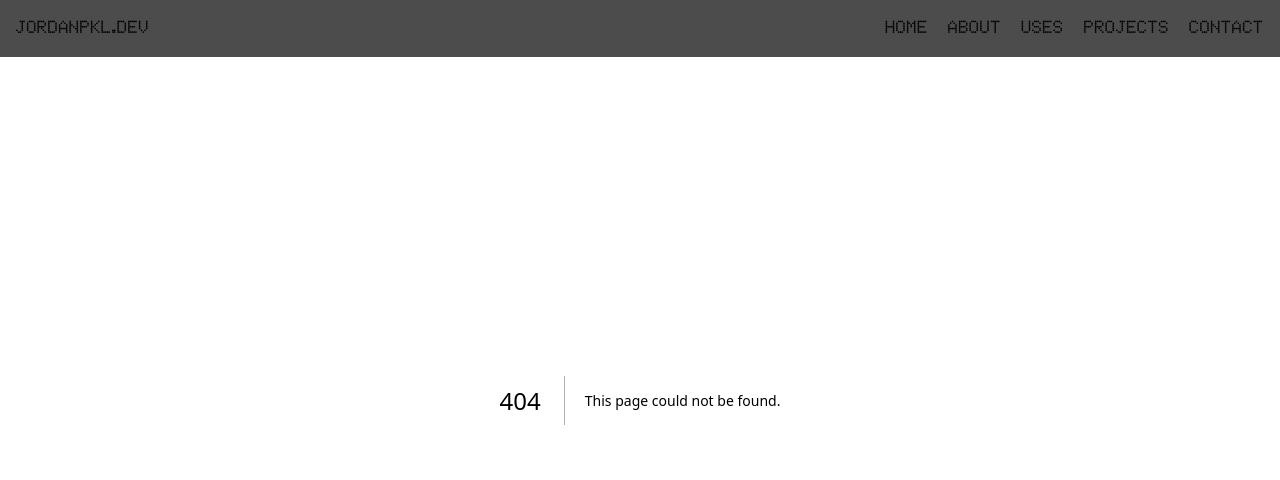
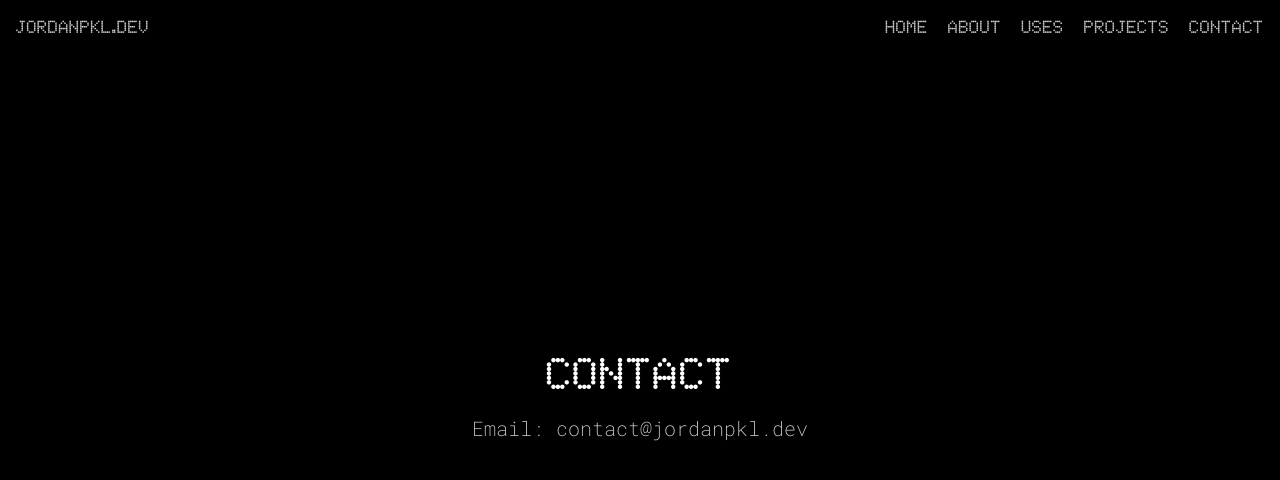
Before and after one commit to Jordanpkl/jordanpkl.dev, a Next.js app: page /contact in a window 1280 px wide. Before the commit this address had no page. Shown: the top 480 px of the page. Built offline with nearby package versions, Linux system fonts and the light colour scheme.

Commit message:
Add contact page

```diff
--- /dev/null
+++ b/src/Content/Contact.json
@@ -0,0 +1,7 @@
+[
+    {
+        "label": "Email",
+        "url": "mailto:contact@jordanpkl.dev",
+        "info": "contact@jordanpkl.dev"
+    }
+]
--- /dev/null
+++ b/src/Interfaces/Contact.tsx
@@ -0,0 +1,6 @@
+
+export interface ContactProps {
+    label: string,
+    info: string,
+    url: string | null,
+}
--- /dev/null
+++ b/src/app/api/contact/route.ts
@@ -0,0 +1,5 @@
+import { NextResponse } from 'next/server';
+import Data from '@/Content/Contact.json'
+export async function GET() {
+    return NextResponse.json(Data);
+}
--- /dev/null
+++ b/src/app/contact/page.tsx
@@ -0,0 +1,36 @@
+'use client'
+import { Center, Text, Container, Loader } from "@mantine/core";
+import Link from "next/link";
+import { useEffect, useState } from "react";
+import { ContactProps } from "@/Interfaces/Contact";
+import axios from "axios";
+
+export default function Contact() {
+    const [contactData, setContactData] = useState<ContactProps[]>([]);
+    const [fetched, setFetched] = useState<Boolean>(false);
+
+    const fetchContact = async () => {
+        const response = await axios.get('/api/contact')
+        setContactData(response.data)
+        setFetched(true)
+    }
+    useEffect(() => {
+        fetchContact();
+    }, [])
+    return !fetched ? (
+        <Center mih={'100vh'}>
+            <Loader color="white" size="xl" type="dots" />
+        </Center>
+    ) : (
+        <>
+            <Center mih={'100vh'}>
+                <Container className="font-RobotoMono" pt={'5rem'} pb={'5rem'}>
+                    <Text className="font-NFont5x7" ta="center" size={'2.5rem'} c={'white'} mb={'1rem'}>CONTACT</Text>
+                    {contactData.map((contact, index) => (
+                        <Text key={index} ta="center" size={'xl'}>{contact.label}: {contact.url ? <Link href={contact.url} className="hover:text-white">{contact.info}</Link> : `${contact.info}`}</Text>
+                    ))}
+                </Container>
+            </Center>
+        </>
+    )
+};
--- a/src/components/styles/SVG.tsx
+++ b/src/components/styles/SVG.tsx
@@ -32,6 +32,7 @@
             style={{ width: rem(size), height: rem(size), ...style }}
             {...others}
         >
-            <path d="M48.854 0C21.839 0 0 22 0 49.217c0 21.756 13.993 40.172 33.405 46.69 2.427.49 3.316-1.059 3.316-2.362 0-1.141-.08-5.052-.08-9.127-13.59 2.934-16.42-5.867-16.42-5.867-2.184-5.704-5.42-7.17-5.42-7.17-4.448-3.015.324-3.015.324-3.015 4.934.326 7.523 5.052 7.523 5.052 4.367 7.496 11.404 5.378 14.235 4.074.404-3.178 1.699-5.378 3.074-6.6-10.839-1.141-22.243-5.378-22.243-24.283 0-5.378 1.94-9.778 5.014-13.2-.485-1.222-2.184-6.275.486-13.038 0 0 4.125-1.304 13.426 5.052a46.97 46.97 0 0 1 12.214-1.63c4.125 0 8.33.571 12.213 1.63 9.302-6.356 13.427-5.052 13.427-5.052 2.67 6.763.97 11.816.485 13.038 3.155 3.422 5.015 7.822 5.015 13.2 0 18.905-11.404 23.06-22.324 24.283 1.78 1.548 3.316 4.481 3.316 9.126 0 6.6-.08 11.897-.08 13.526 0 1.304.89 2.853 3.316 2.364 19.412-6.52 33.405-24.935 33.405-46.691C97.707 22 75.788 0 48.854 0z" />        </svg>
+            <path d="M48.854 0C21.839 0 0 22 0 49.217c0 21.756 13.993 40.172 33.405 46.69 2.427.49 3.316-1.059 3.316-2.362 0-1.141-.08-5.052-.08-9.127-13.59 2.934-16.42-5.867-16.42-5.867-2.184-5.704-5.42-7.17-5.42-7.17-4.448-3.015.324-3.015.324-3.015 4.934.326 7.523 5.052 7.523 5.052 4.367 7.496 11.404 5.378 14.235 4.074.404-3.178 1.699-5.378 3.074-6.6-10.839-1.141-22.243-5.378-22.243-24.283 0-5.378 1.94-9.778 5.014-13.2-.485-1.222-2.184-6.275.486-13.038 0 0 4.125-1.304 13.426 5.052a46.97 46.97 0 0 1 12.214-1.63c4.125 0 8.33.571 12.213 1.63 9.302-6.356 13.427-5.052 13.427-5.052 2.67 6.763.97 11.816.485 13.038 3.155 3.422 5.015 7.822 5.015 13.2 0 18.905-11.404 23.06-22.324 24.283 1.78 1.548 3.316 4.481 3.316 9.126 0 6.6-.08 11.897-.08 13.526 0 1.304.89 2.853 3.316 2.364 19.412-6.52 33.405-24.935 33.405-46.691C97.707 22 75.788 0 48.854 0z" />
+        </svg>
     )
 }
```
